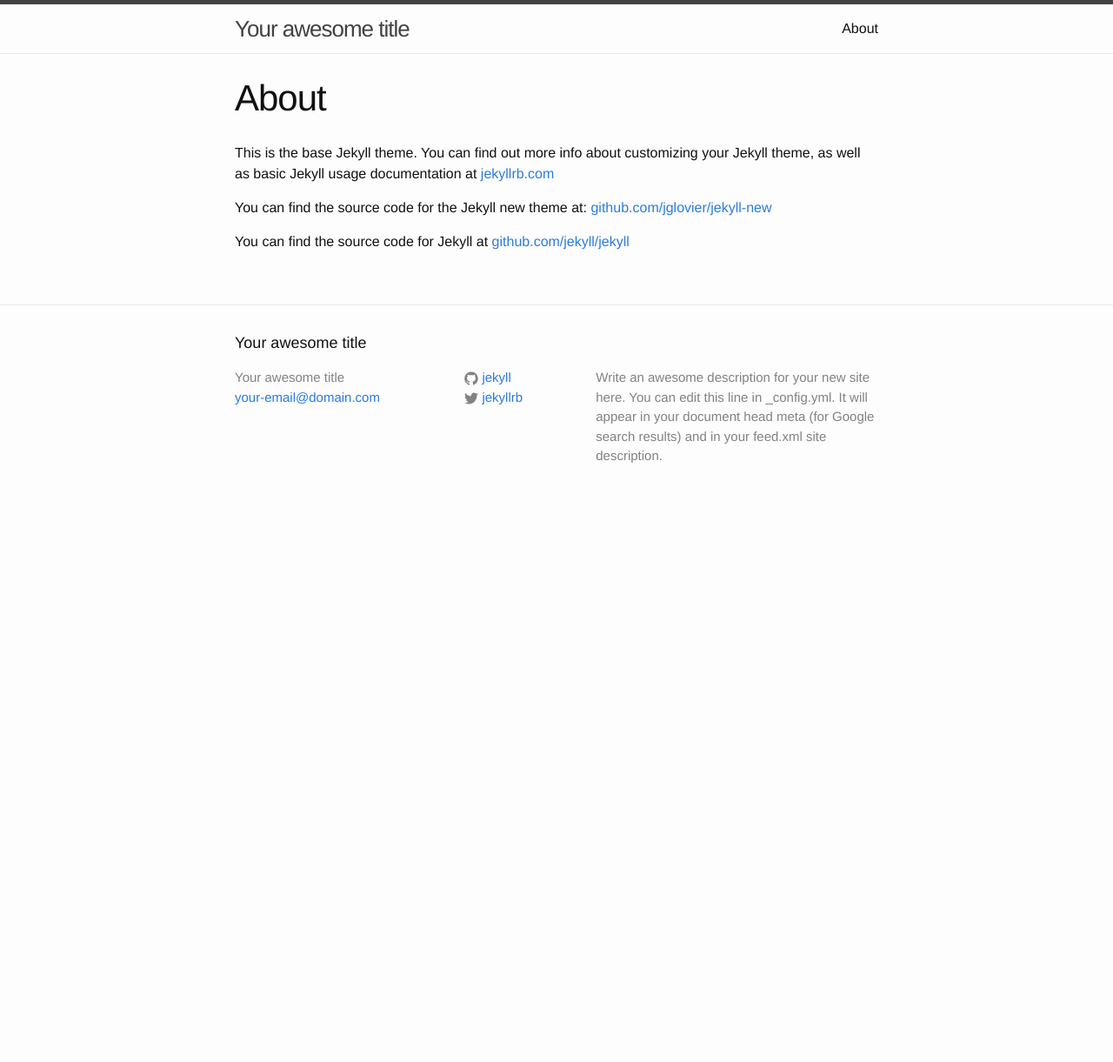
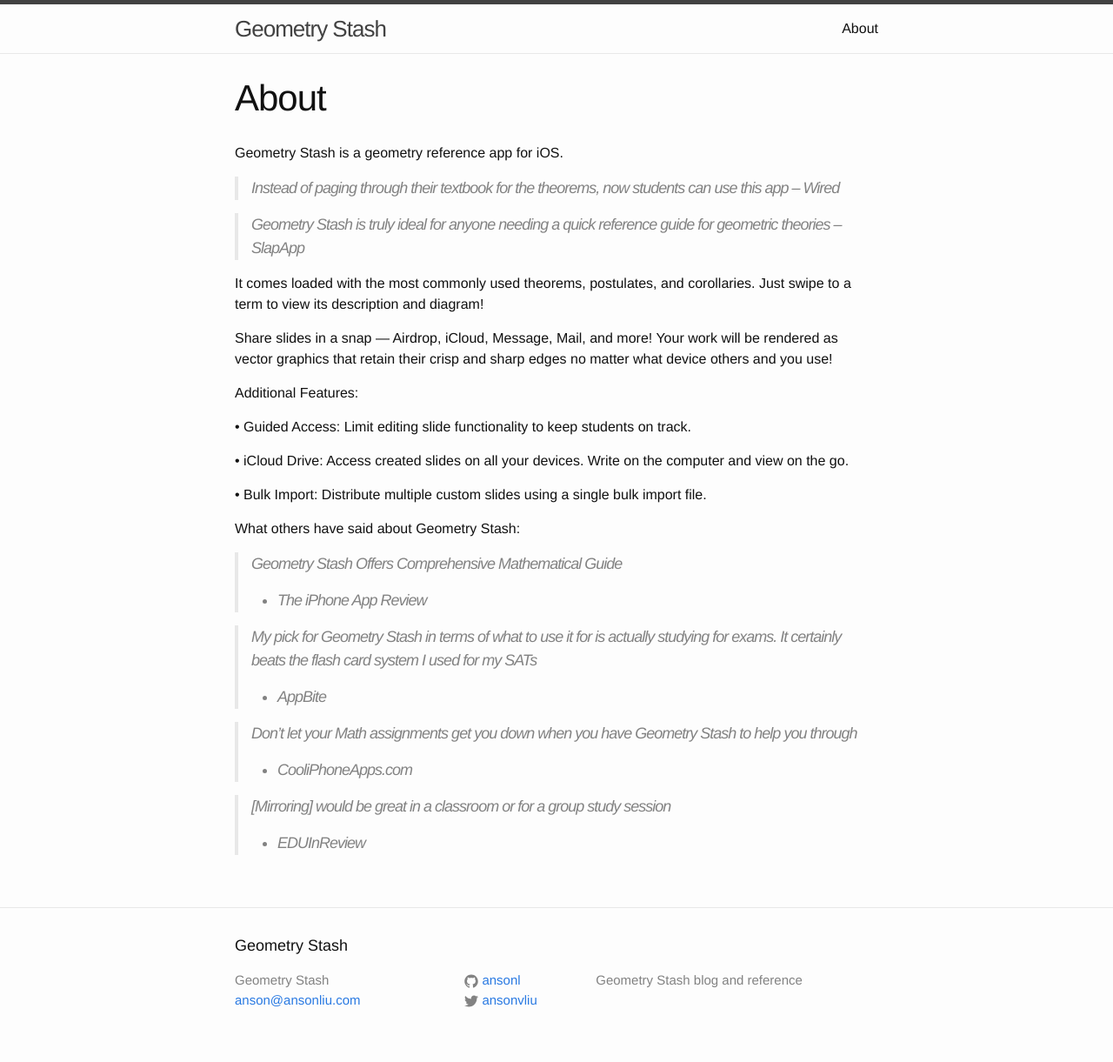
Before and after one commit to ansonl/geometry-stash-reference, a Jekyll site: the page built from about.md, in a window 1280 px wide. Shown: the whole page at 87% size. Built offline with Jekyll 4.4.1, drawn with Linux system fonts in a browser that asks for light colours; before the commit the page ends 900 px from its top, so only the background shows below that.

Commit message:
editted about

```diff
--- a/_config.yml
+++ b/_config.yml
@@ -1,14 +1,19 @@
 # Site settings
-title: Your awesome title
-email: your-email@domain.com
+title: 'Geometry Stash'
+email: anson@ansonliu.com
 description: > # this means to ignore newlines until "baseurl:"
-  Write an awesome description for your new site here. You can edit this
-  line in _config.yml. It will appear in your document head meta (for
-  Google search results) and in your feed.xml site description.
+  Geometry Stash blog and reference
 baseurl: "" # the subpath of your site, e.g. /blog/
-url: "http://yourdomain.com" # the base hostname & protocol for your site
-twitter_username: jekyllrb
-github_username:  jekyll
+url: "http://geometrystash.com" # the base hostname & protocol for your site
+twitter_username: ansonvliu
+github_username:  ansonl
 
 # Build settings
 markdown: kramdown
+
+kramdown:
+    input: GFM
+
+#Custom options
+permalink:	/:year/:month/:title/
+highlighter: pygments
--- a/about.md
+++ b/about.md
@@ -4,8 +4,36 @@
 permalink: /about/
 ---
 
-This is the base Jekyll theme. You can find out more info about customizing your Jekyll theme, as well as basic Jekyll usage documentation at [jekyllrb.com](http://jekyllrb.com/)
+Geometry Stash is a geometry reference app for iOS.
 
-You can find the source code for the Jekyll new theme at: [github.com/jglovier/jekyll-new](https://github.com/jglovier/jekyll-new)
+> Instead of paging through their textbook for the theorems, now students can use this app
+– Wired
 
-You can find the source code for Jekyll at [github.com/jekyll/jekyll](https://github.com/jekyll/jekyll)
+> Geometry Stash is truly ideal for anyone needing a quick reference guide for geometric theories
+– SlapApp
+
+It comes loaded with the most commonly used theorems, postulates, and corollaries. Just swipe to a term to view its description and diagram!
+
+Share slides in a snap — Airdrop, iCloud, Message, Mail, and more! Your work will be rendered as vector graphics that retain their crisp and sharp edges no matter what device others and you use!
+
+Additional Features:
+
+• Guided Access: Limit editing slide functionality to keep students on track.
+
+• iCloud Drive: Access created slides on all your devices. Write on the computer and view on the go.
+
+• Bulk Import: Distribute multiple custom slides using a single bulk import file.
+
+What others have said about Geometry Stash:
+
+ > Geometry Stash Offers Comprehensive Mathematical Guide
+ - The iPhone App Review
+
+> My pick for Geometry Stash in terms of what to use it for is actually studying for exams. It certainly beats the flash card system I used for my SATs
+- AppBite
+
+> Don't let your Math assignments get you down when you have Geometry Stash to help you through
+- CooliPhoneApps.com
+
+> [Mirroring] would be great in a classroom or for a group study session
+- EDUInReview
```
